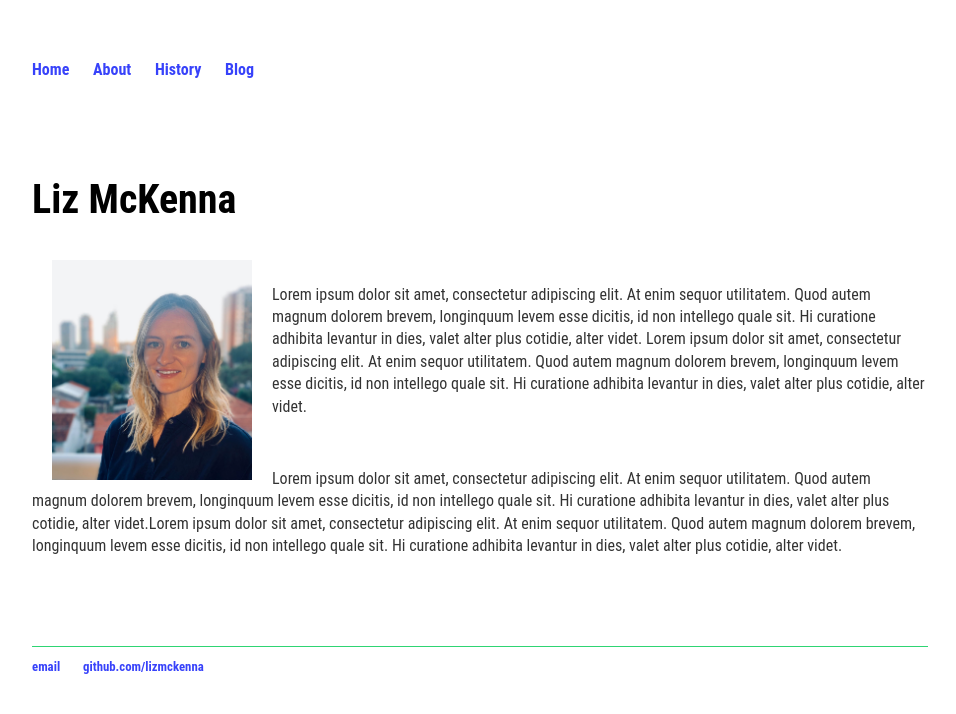
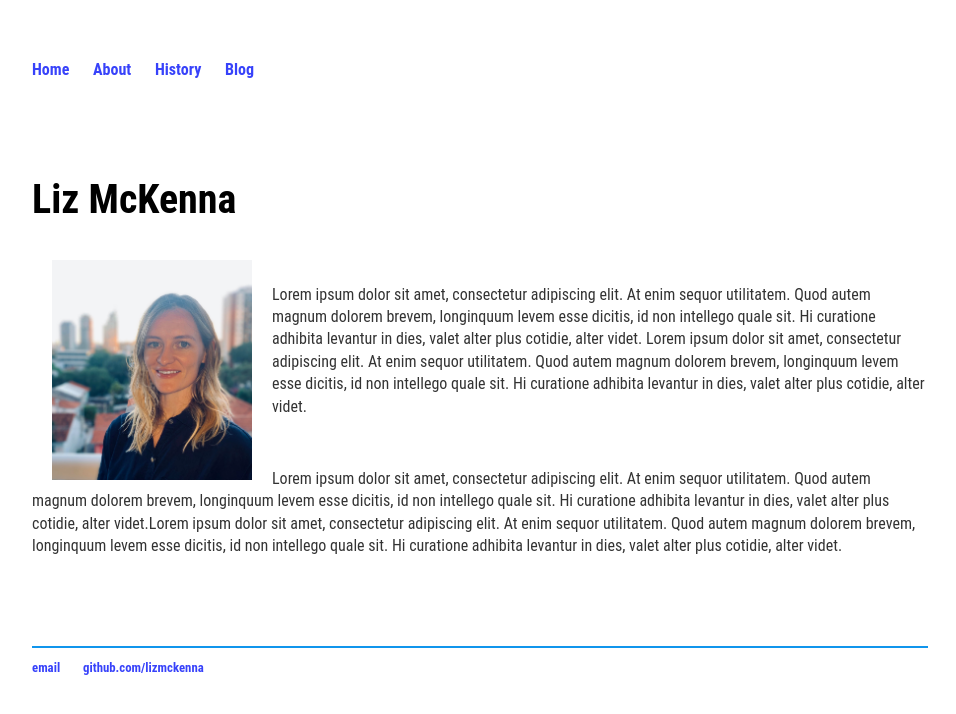
Before and after one commit to lizmckenna/elizabethmckenna.org, a Jekyll site: the page built from index.html, in a window 1280 px wide. Shown: the top 714 px of the page, without its empty margins (160-1116 px from the left). Built offline with Jekyll 4.4.1, drawn with Linux system fonts in a browser that asks for light colours.

Commit message:
Update main.css

```diff
--- a/css/main.css
+++ b/css/main.css
@@ -36,7 +36,7 @@ p {
     color: #333;
 }
 footer {
-    border-top: 1px solid #2ed573;
+    border-top: 2px solid #1095EC;
     font-size: .8em;
 }
 
```
